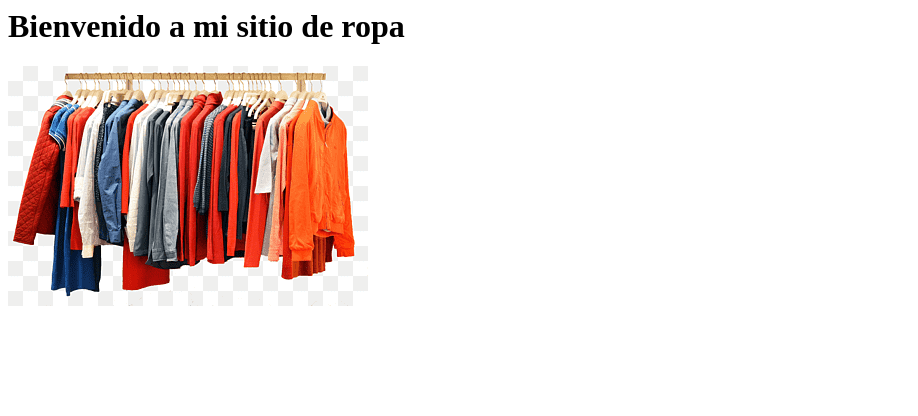
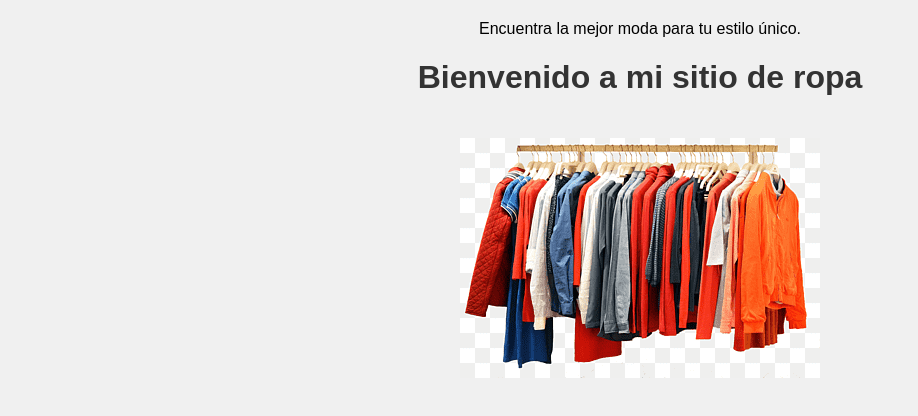
Before and after one commit to Pablo12612/Pagina-Ropa, a plain HTML site: page index.html in a window 1280 px wide. Shown: the whole page, without its empty margins (0-918 px from the left). Drawn offline with Linux system fonts and the light colour scheme.

Commit message:
Dar formato y estilo de tipografia

```diff
--- a/index.html
+++ b/index.html
@@ -3,8 +3,26 @@
         <title>
             Mi Primer Pagina en Git Hub
               </title>
+              <style>
+                body {
+                    font-family: Arial, sans-serif;
+                    text-align: center;
+                    background-color: #f0f0f0;
+                    margin: 0;
+                    padding: 20px;
+                }
+                h1 {
+                    color: #333;
+                }
+                img {
+                    max-width: 80%;
+                    height: auto;
+                    margin-top: 20px;
+                }
+            </style>
     </head>
     <body>
+        <p>Encuentra la mejor moda para tu estilo único.</p>
         <h1> Bienvenido a mi sitio de ropa </h1>
         <img src="img/png-transparent-assorted-color-clothes-on-clothes-rack-t-shirt-clothing-armoires-wardrobes-closet-clothes-hanger-clothing-retail-fashion-top-thumbnail.png"/>
 
```
